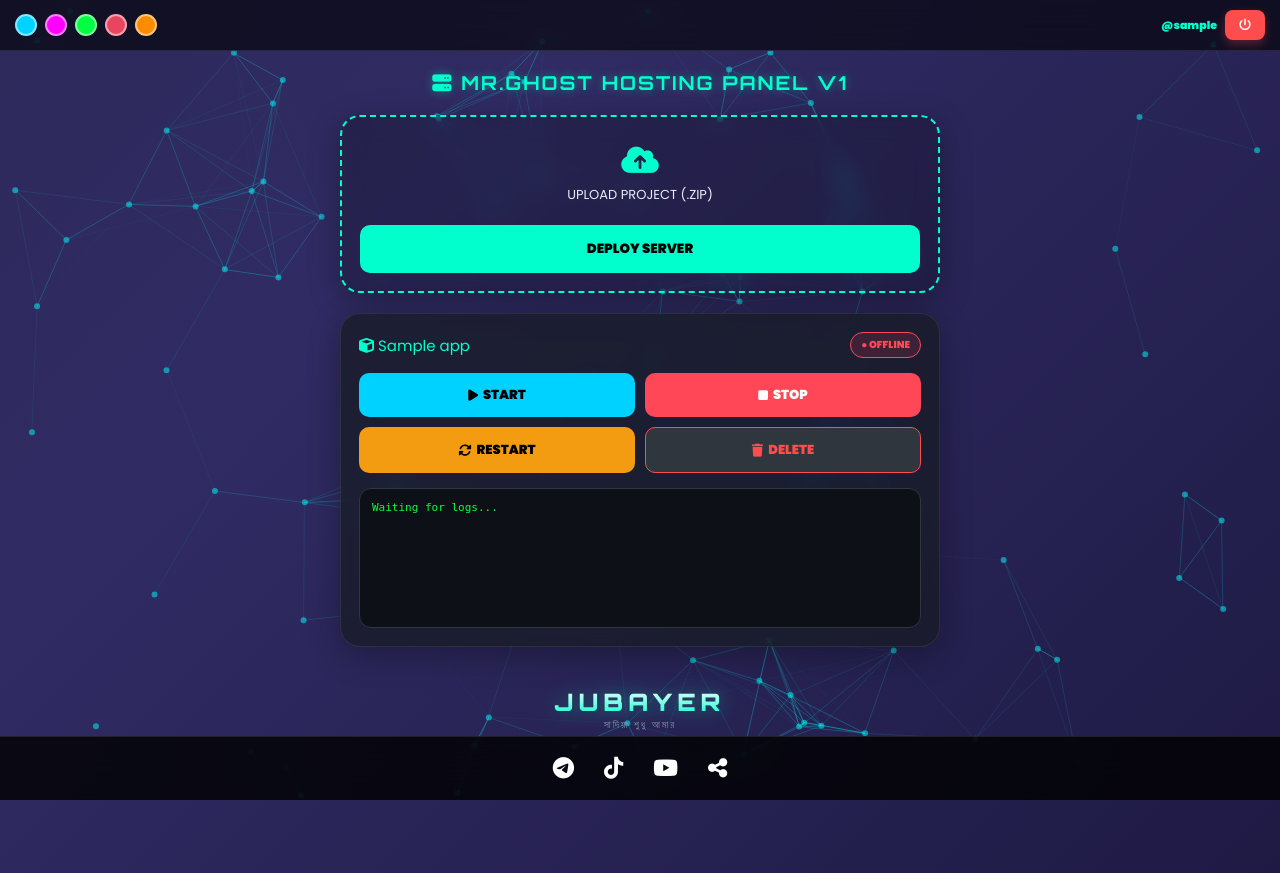
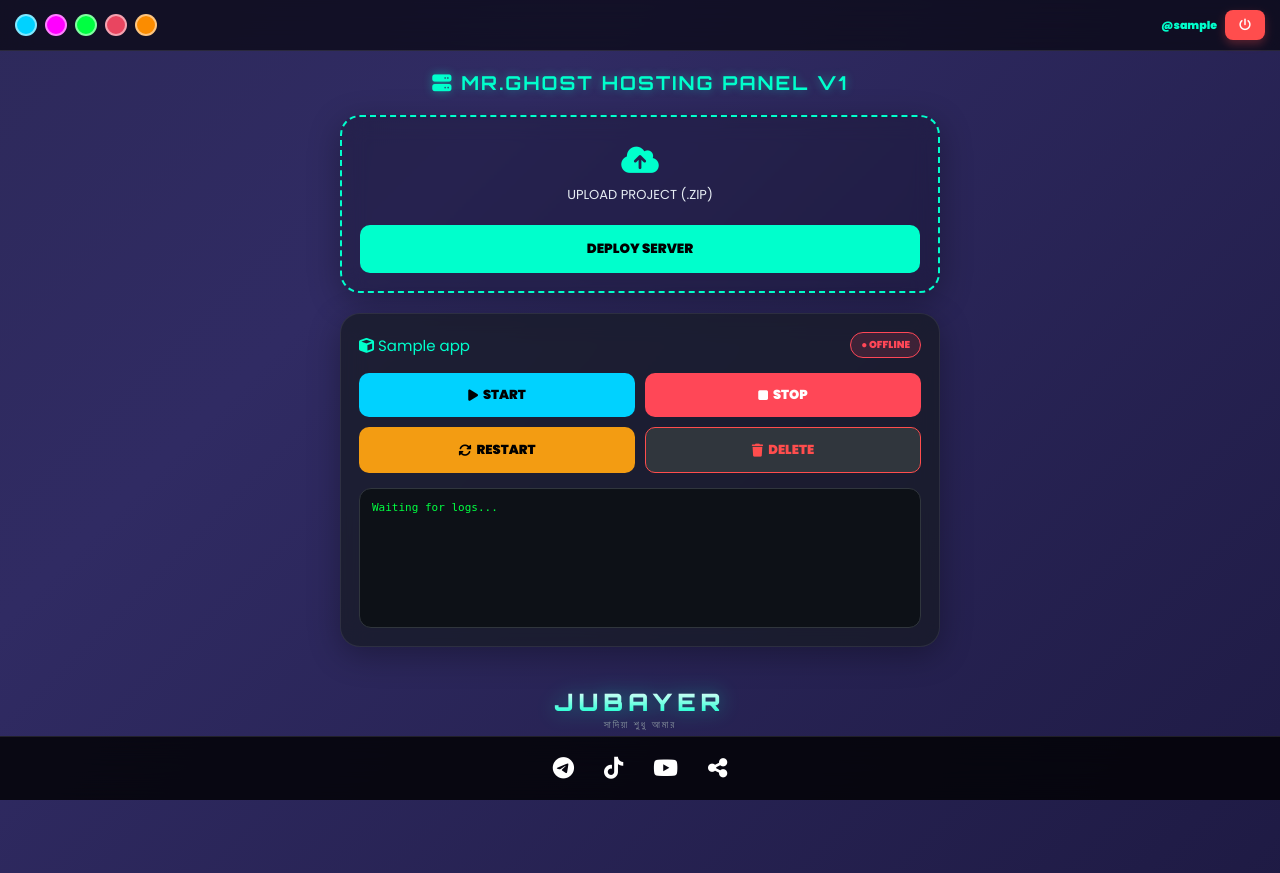
Before and after one commit to 9xjubayer/Mr.Ghost-Hosting-Pan, a Flask app: template templates/index.html in a window 1280 px wide. Run offline with Flask 3, Linux system fonts and the light colour scheme; the visitor is signed in with stand-in values (Sample User, id 1); the template is opened without the code that fills it: most values are stand-ins (such as "Sample title", 1, 10 or a date in 2020); some libraries are stand-ins or nearby versions.

Commit message:
Add files via upload

```diff
--- a/templates/index.html
+++ b/templates/index.html
@@ -42,6 +42,19 @@
             100% { background-position: 0% 50%; }
         }
 
+        /* SweetAlert Custom Styling */
+        .swal2-popup {
+            background: rgba(15, 20, 30, 0.95) !important;
+            backdrop-filter: blur(20px) !important;
+            border: 1px solid var(--accent) !important;
+            border-radius: 25px !important;
+            color: #fff !important;
+        }
+        .swal2-title { color: var(--accent) !important; font-family: 'Orbitron', sans-serif !important; }
+        .swal2-confirm { background: #ff4d4d !important; color: #fff !important; font-weight: bold !important; border-radius: 10px !important; }
+        .swal2-cancel { background: #30363d !important; color: #fff !important; border-radius: 10px !important; }
+
+        /* Header & Navigation */
         .user-bar {
             background: rgba(0, 0, 0, 0.6);
             padding: 10px 15px;
@@ -71,7 +84,7 @@
             text-shadow: 0 0 10px var(--text-glow);
         }
 
-        .container { width: 94%; max-width: 600px; margin: 0 auto; position: relative; z-index: 10; }
+        .container { width: 94%; max-width: 600px; margin: 0 auto; }
 
         .box {
             background: var(--box-bg);
@@ -168,26 +181,16 @@
             bottom: 0; width: 100%;
             display: flex; justify-content: center; gap: 30px;
             border-top: 1px solid rgba(255,255,255,0.1);
-            z-index: 1001;
         }
         .social-icon { color: white; font-size: 22px; transition: 0.3s; }
         .social-icon:hover { color: var(--accent); transform: scale(1.2); }
 
-        /* Background Canvas Fix */
-        #matrix-canvas, #particles-js {
-            position: fixed;
-            top: 0;
-            left: 0;
-            width: 100%;
-            height: 100%;
-            z-index: -1;
-            pointer-events: none;
-        }
+        #matrix-canvas { position: fixed; top: 0; left: 0; width: 100%; height: 100%; z-index: -1; pointer-events: none; opacity: 0.3; display: none; }
+        [data-theme="matrix"] #matrix-canvas { display: block; }
     </style>
 </head>
 <body data-theme="default">
 
-<div id="particles-js"></div>
 <canvas id="matrix-canvas"></canvas>
 
 <div class="user-bar">
@@ -253,61 +256,63 @@
     <a href="javascript:void(0)" onclick="shareSystem()" class="social-icon"><i class="fa-solid fa-share-nodes"></i></a>
 </div>
 
-<script src="https://cdn.jsdelivr.net/particles.js/2.0.0/particles.min.js"></script>
 <script>
-    // Theme Switcher & Animation Control
+    // Theme Switcher
     function setTheme(themeName) {
         document.body.setAttribute('data-theme', themeName);
         localStorage.setItem('selectedTheme', themeName);
+    }
+    const savedTheme = localStorage.getItem('selectedTheme') || 'default';
+    setTheme(savedTheme);
 
-        const matrix = document.getElementById('matrix-canvas');
-        const particles = document.getElementById('particles-js');
+    // File Input Display
+    document.getElementById('fileInput').addEventListener('change', function() {
+        if (this.files[0]) {
+            document.getElementById('fileNameDisplay').innerHTML = `<i class="fa-solid fa-file-zipper" style="font-size: 30px; color: #00ff41; margin-bottom:10px; display:block;"></i> ✅ ${this.files[0].name}`;
+        }
+    });
 
-        if(themeName === 'matrix') {
-            matrix.style.display = 'block';
-            particles.style.display = 'none';
+    // Real-time Logs & Status
+    function updateSystem() {
+        const logBoxes = document.querySelectorAll('pre[id^="log-"]');
+        logBoxes.forEach(box => {
+            const appName = box.id.replace('log-', '');
+            fetch(`/get_log/${appName}`)
+                .then(res => res.json())
+                .then(data => {
+                    if (box.innerText !== data.log) {
+                        box.innerText = data.log;
+                        box.scrollTop = box.scrollHeight;
+                    }
+                    const badge = document.getElementById(`status-${appName}`);
+                    if (data.status === "RUNNING") {
+                        badge.innerText = "● RUNNING";
+                        badge.className = "status-badge status-running";
                     } else {
-            matrix.style.display = 'none';
-            particles.style.display = 'block';
-            initParticles(themeName);
+                        badge.innerText = "● OFFLINE";
+                        badge.className = "status-badge status-offline";
                     }
+                }).catch(e => {});
+        });
     }
 
-    // Particles.js Config
-    function initParticles(theme) {
-        let pColor = "#00ffff";
-        if(theme === 'cyber') pColor = "#ff00ff";
-        if(theme === 'sunset') pColor = "#ffd700";
-        if(theme === '3dcar') pColor = "#e94560";
-
-        particlesJS("particles-js", {
-            "particles": {
-                "number": { "value": 80, "density": { "enable": true, "value_area": 800 } },
-                "color": { "value": pColor },
-                "shape": { "type": "circle" },
-                "opacity": { "value": 0.5 },
-                "size": { "value": 3 },
-                "line_linked": { "enable": true, "distance": 150, "color": pColor, "opacity": 0.4, "width": 1 },
-                "move": { "enable": true, "speed": 2 }
-            },
-            "interactivity": { "events": { "onhover": { "enable": true, "mode": "repulse" } } },
-            "retina_detect": true
-        });
+    if (document.querySelectorAll('pre[id^="log-"]').length > 0) {
+        setInterval(updateSystem, 3000);
     }
 
     // Matrix Rain Effect
     const canvas = document.getElementById('matrix-canvas');
     const ctx = canvas.getContext('2d');
+    function initMatrix() {
         canvas.width = window.innerWidth;
         canvas.height = window.innerHeight;
         const fontSize = 14;
         const columns = canvas.width / fontSize;
         const drops = Array(Math.floor(columns)).fill(1);
-
-    function drawMatrix() {
+        function draw() {
             ctx.fillStyle = "rgba(0, 0, 0, 0.05)";
             ctx.fillRect(0, 0, canvas.width, canvas.height);
-        ctx.fillStyle = "#00ff41";
+            ctx.fillStyle = getComputedStyle(document.body).getPropertyValue('--accent');
             ctx.font = fontSize + "px monospace";
             for (let i = 0; i < drops.length; i++) {
                 const text = Math.floor(Math.random()*2);
@@ -316,34 +321,11 @@
                 drops[i]++;
             }
         }
-    setInterval(drawMatrix, 50);
+        setInterval(draw, 50);
+    }
+    initMatrix();
 
-    // Initial Load
-    const savedTheme = localStorage.getItem('selectedTheme') || 'default';
-    setTheme(savedTheme);
-
-    // REST OF YOUR SCRIPTS (Upload display, delete confirm, logs)
-    document.getElementById('fileInput').addEventListener('change', function() {
-        if (this.files[0]) {
-            document.getElementById('fileNameDisplay').innerHTML = `<i class="fa-solid fa-file-zipper" style="font-size: 30px; color: #00ff41; margin-bottom:10px; display:block;"></i> ✅ ${this.files[0].name}`;
-        }
-    });
-
-    function updateSystem() {
-        const logBoxes = document.querySelectorAll('pre[id^="log-"]');
-        logBoxes.forEach(box => {
-            const appName = box.id.replace('log-', '');
-            fetch(`/get_log/${appName}`).then(res => res.json()).then(data => {
-                box.innerText = data.log;
-                box.scrollTop = box.scrollHeight;
-                const badge = document.getElementById(`status-${appName}`);
-                badge.className = data.status === "RUNNING" ? "status-badge status-running" : "status-badge status-offline";
-                badge.innerText = `● ${data.status}`;
-            });
-        });
-    }
-    setInterval(updateSystem, 3000);
-
+    // Custom Animated Delete Confirmation
     function confirmDelete(appName, deleteUrl) {
         Swal.fire({
             title: 'ডিলিট করতে চান?',
@@ -353,9 +335,32 @@
             confirmButtonText: 'হ্যাঁ, ডিলিট করুন!',
             cancelButtonText: 'না, থাক',
             background: 'rgba(15, 20, 30, 0.95)',
+            showClass: {
+                popup: 'animate__animated animate__headShake' // ঝাঁকুনি এনিমেশন
+            }
         }).then((result) => {
-            if (result.isConfirmed) window.location.href = deleteUrl;
+            if (result.isConfirmed) {
+                // Success loading animation
+                Swal.fire({
+                    title: 'মুছে ফেলা হচ্ছে...',
+                    html: 'ফাইল ডিলিট করা হচ্ছে, অনুগ্রহ করে অপেক্ষা করুন।',
+                    timer: 1500,
+                    timerProgressBar: true,
+                    didOpen: () => {
+                        Swal.showLoading();
+                        window.location.href = deleteUrl;
+                    }
                 });
+            }
+        });
+    }
+
+    function shareSystem() {
+        if (navigator.share) {
+            navigator.share({ title: 'MR.GHOST HOSTING PANEL V1', url: window.location.href });
+        } else {
+            alert("Link: " + window.location.href);
+        }
     }
 </script>
 </body>
```
Lines whose indentation alone changed are shown as unchanged.
